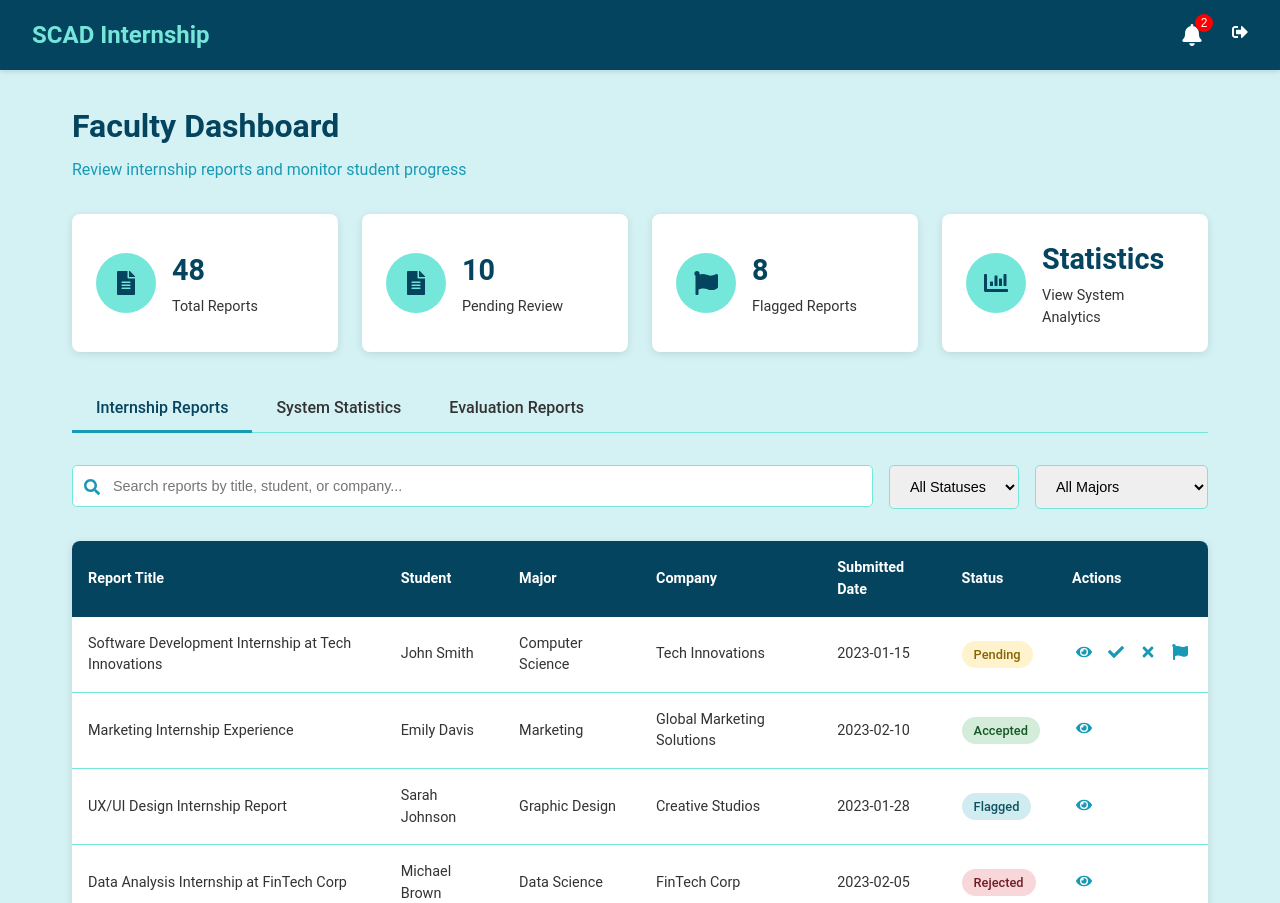
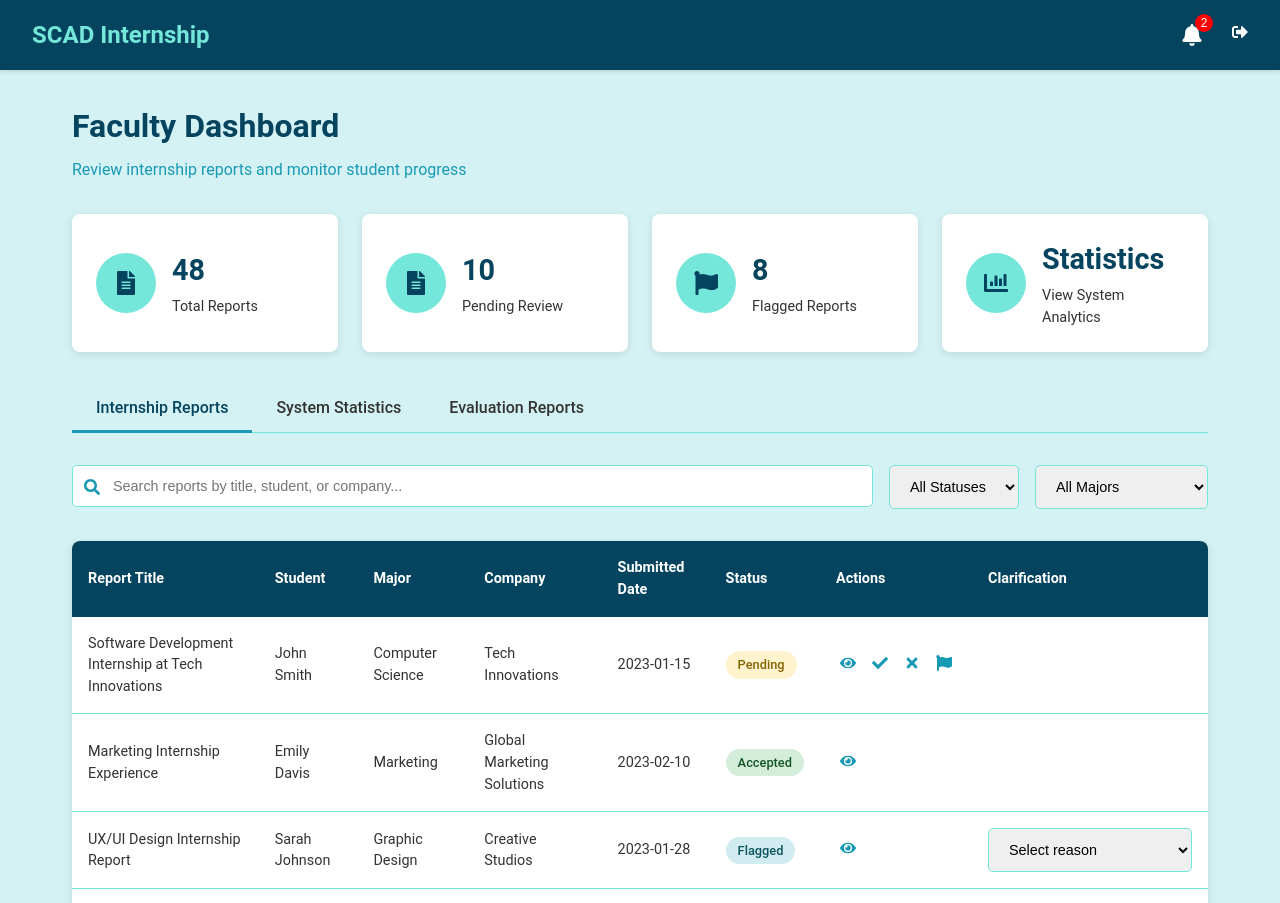
Before and after one commit to CSEN603-2025/Zayed-1, a React (Create React App) app in the folder SCAD-Internship-System/: page /faculty/dashboard in a window 1280 px wide. Shown: the top 903 px of the page. Built offline with nearby package versions, Linux system fonts and the light colour scheme.

Commit message:
added clarification column

```diff
--- a/SCAD-Internship-System/src/pages/FacultyDashboard.js
+++ b/SCAD-Internship-System/src/pages/FacultyDashboard.js
@@ -443,6 +443,16 @@ const mockEvaluations = [
   }
 ];
 
+// Add clarification reasons array above the component
+const rejectionReasons = [
+  { value: 'incomplete', label: 'Incomplete Information' },
+  { value: 'formatting', label: 'Improper Formatting' },
+  { value: 'plagiarism', label: 'Suspected Plagiarism' },
+  { value: 'inaccurate', label: 'Inaccurate Information' },
+  { value: 'inappropriate', label: 'Inappropriate Content' },
+  { value: 'other', label: 'Other (Contact Faculty)' }
+];
+
 const FacultyDashboard = () => {
   const navigate = useNavigate();
   const [activeTab, setActiveTab] = useState('reports');
@@ -451,6 +461,15 @@ const FacultyDashboard = () => {
   const [majorFilter, setMajorFilter] = useState('');
   const [reports, setReports] = useState([]);
   const [evaluations, setEvaluations] = useState([]);
+
+  // Add clarification handler
+  const handleClarificationChange = (id, reason) => {
+    setReports(prevReports =>
+      prevReports.map(report =>
+        report.id === id ? { ...report, clarification: reason } : report
+      )
+    );
+  };
 
   useEffect(() => {
     // Filter reports based on search term and filters
@@ -632,6 +651,7 @@ const FacultyDashboard = () => {
                       <TableHeaderCell>Submitted Date</TableHeaderCell>
                       <TableHeaderCell>Status</TableHeaderCell>
                       <TableHeaderCell>Actions</TableHeaderCell>
+                      <TableHeaderCell>Clarification</TableHeaderCell>
                     </tr>
                   </TableHeader>
 
@@ -668,6 +688,19 @@ const FacultyDashboard = () => {
                               </>
                             )}
                           </ActionButtons>
+                        </TableCell>
+                        <TableCell>
+                          {(report.status === 'rejected' || report.status === 'flagged') && (
+                            <FilterSelect
+                              value={report.clarification || ''}
+                              onChange={(e) => handleClarificationChange(report.id, e.target.value)}
+                            >
+                              <option value="">Select reason</option>
+                              {rejectionReasons.map(reason => (
+                                <option key={reason.value} value={reason.value}>{reason.label}</option>
+                              ))}
+                            </FilterSelect>
+                          )}
                         </TableCell>
                       </TableRow>
                     ))}
--- a/SCAD-Internship-System/src/pages/ScadDashboard.js
+++ b/SCAD-Internship-System/src/pages/ScadDashboard.js
@@ -449,6 +449,16 @@ const mockEvaluations = [
   }
 ];
 
+// Add clarification reasons array above the component
+const rejectionReasons = [
+  { value: 'incomplete', label: 'Incomplete Information' },
+  { value: 'formatting', label: 'Improper Formatting' },
+  { value: 'plagiarism', label: 'Suspected Plagiarism' },
+  { value: 'inaccurate', label: 'Inaccurate Information' },
+  { value: 'inappropriate', label: 'Inappropriate Content' },
+  { value: 'other', label: 'Other (Contact SCAD Office)' }
+];
+
 const ScadDashboard = () => {
   const navigate = useNavigate();
   const [activeTab, setActiveTab] = useState('companies');
@@ -465,6 +475,15 @@ const ScadDashboard = () => {
   });
   const [reports, setReports] = useState(mockReports);
   const [evaluations, setEvaluations] = useState([]);
+
+  // Add clarification handler
+  const handleClarificationChange = (id, reason) => {
+    setReports(prevReports =>
+      prevReports.map(report =>
+        report.id === id ? { ...report, clarification: reason } : report
+      )
+    );
+  };
 
   const handleSearchChange = (e) => {
     setSearchTerm(e.target.value);
@@ -945,6 +964,7 @@ const ScadDashboard = () => {
                     <TableHeaderCell>Current Status</TableHeaderCell>
                     <TableHeaderCell>Change Status</TableHeaderCell>
                     <TableHeaderCell>Actions</TableHeaderCell>
+                    <TableHeaderCell>Clarification</TableHeaderCell>
                   </tr>
                 </TableHeader>
                 <TableBody>
@@ -978,6 +998,20 @@ const ScadDashboard = () => {
                             <FaEye />
                           </ActionButton>
                         </ActionButtons>
+                      </TableCell>
+                      <TableCell>
+                        {/* Show clarification dropdown only for rejected or flagged reports */}
+                        {(report.status === 'rejected' || report.status === 'flagged') && (
+                          <Select
+                            value={report.clarification || ''}
+                            onChange={(e) => handleClarificationChange(report.id, e.target.value)}
+                            options={[
+                              { value: '', label: 'Select reason' },
+                              ...rejectionReasons
+                            ]}
+                            style={{ minWidth: '150px', fontSize: '0.9rem' }}
+                          />
+                        )}
                       </TableCell>
                     </TableRow>
                   ))}
```
